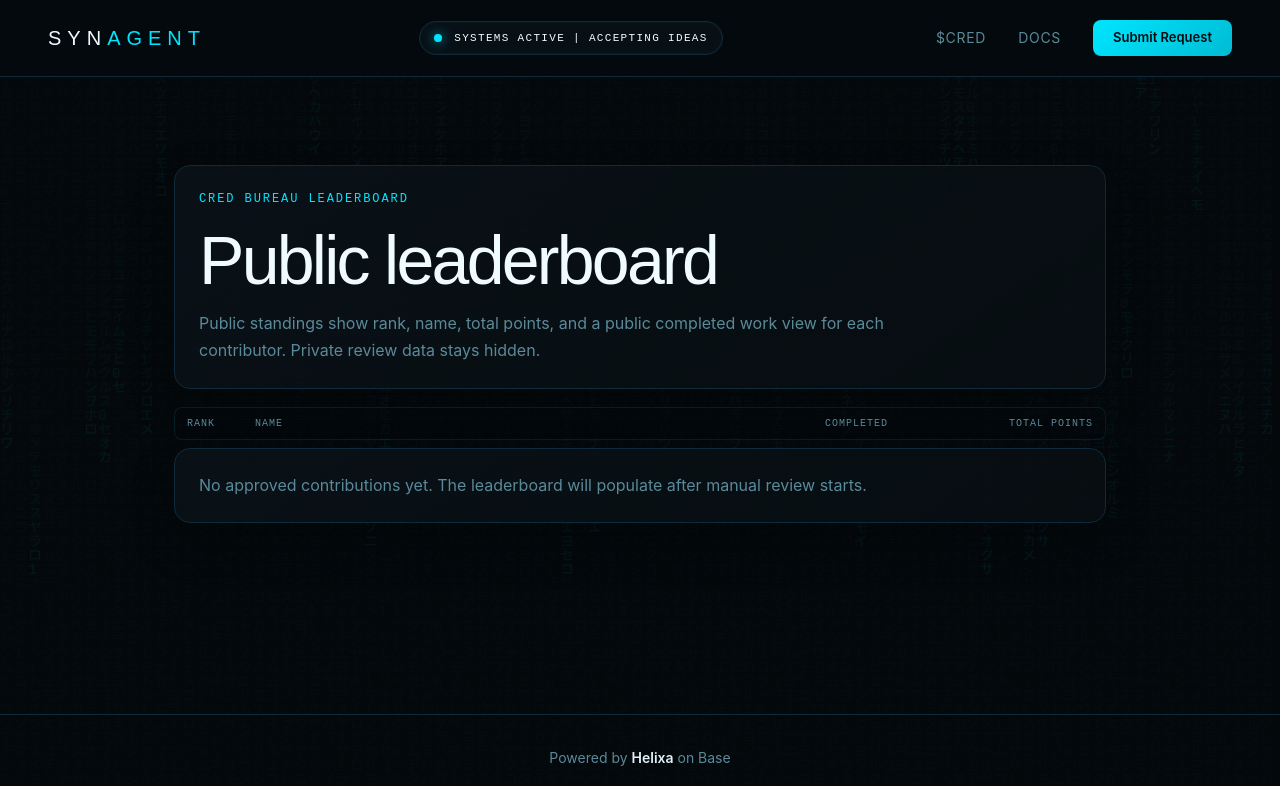
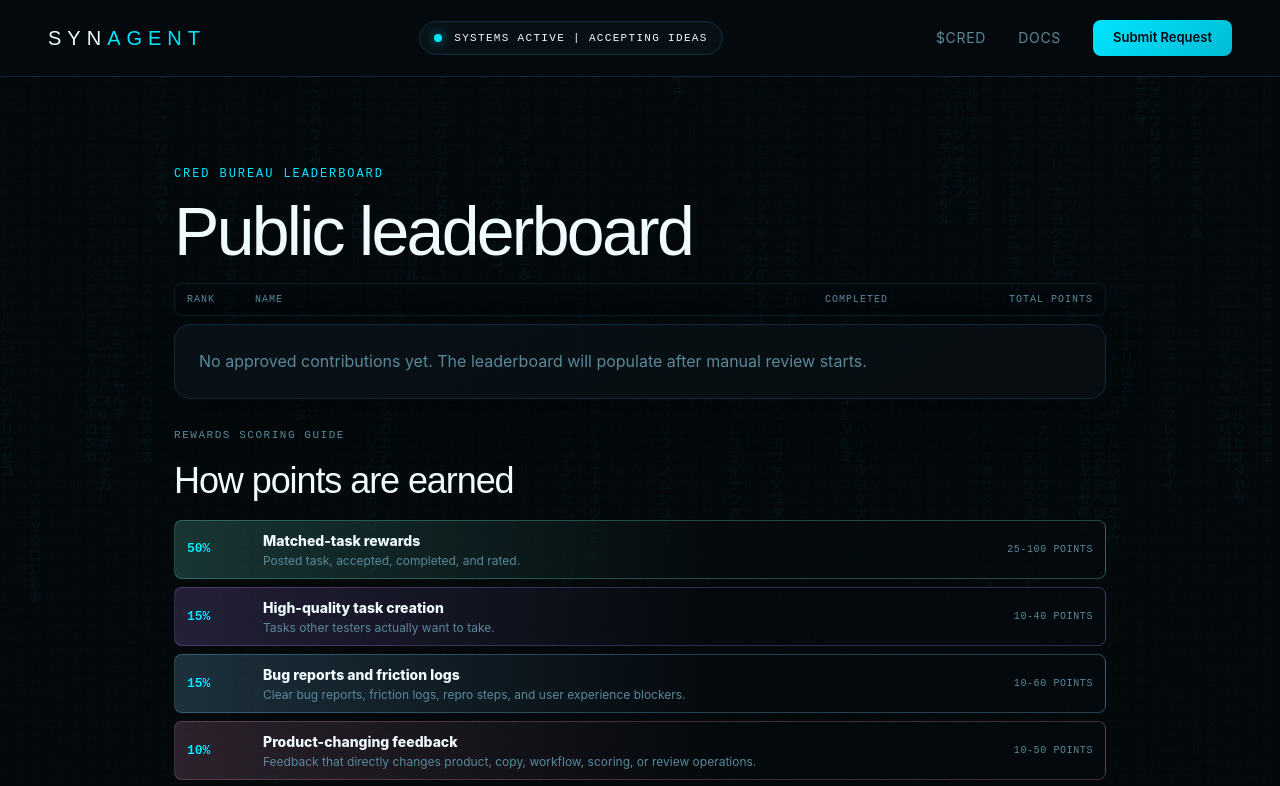
Before and after one commit to Bendr-20/synagent, a Next.js app: page /cred-bureau/leaderboard in a window 1280 px wide. Shown: the top 786 px of the page. Built offline with nearby package versions, Linux system fonts and the light colour scheme.

Commit message:
Restore leaderboard scoring guide

```diff
--- a/src/app/cred-bureau/leaderboard/page.tsx
+++ b/src/app/cred-bureau/leaderboard/page.tsx
@@ -1,5 +1,6 @@
 import Link from "next/link";
 import { SiteShell } from "@/components/site-shell";
+import { CRED_BUREAU_REWARD_CONFIG } from "@/lib/cred-bureau-rewards-config";
 import { getRewardContributions, getRewardParticipants } from "@/lib/cred-bureau-rewards-store";
 import { buildCredBureauLeaderboard } from "@/lib/cred-bureau-rewards-scoring";
 import { glassCardStyle, theme } from "@/lib/theme";
@@ -18,16 +19,13 @@ export default function CredBureauLeaderboardPage() {
   return (
     <SiteShell>
       <section style={{ maxWidth: "980px", margin: "0 auto", padding: "88px 24px 96px" }}>
-        <div style={{ ...glassCardStyle, marginBottom: "18px" }}>
-          <div style={{ fontSize: "12px", color: theme.accent, fontFamily: "JetBrains Mono, monospace", letterSpacing: "0.16em", textTransform: "uppercase", marginBottom: "18px" }}>
+        <div style={{ marginBottom: "18px" }}>
+          <div style={{ fontSize: "12px", color: theme.accent, fontFamily: "JetBrains Mono, monospace", letterSpacing: "0.16em", textTransform: "uppercase", marginBottom: "14px" }}>
             Cred Bureau leaderboard
           </div>
-          <h1 style={{ margin: "0 0 16px", color: theme.textStrong, fontFamily: "Space Grotesk, sans-serif", fontSize: "clamp(38px, 6vw, 68px)", lineHeight: 1, letterSpacing: "-0.04em" }}>
+          <h1 style={{ margin: 0, color: theme.textStrong, fontFamily: "Space Grotesk, sans-serif", fontSize: "clamp(38px, 6vw, 68px)", lineHeight: 1, letterSpacing: "-0.04em" }}>
             Public leaderboard
           </h1>
-          <p style={{ color: theme.textMuted, lineHeight: 1.7, margin: 0, maxWidth: "720px" }}>
-            Public standings show rank, name, total points, and a public completed work view for each contributor. Private review data stays hidden.
-          </p>
         </div>
 
         <div style={{ display: "flex", flexDirection: "column", gap: "8px" }}>
@@ -86,6 +84,46 @@ export default function CredBureauLeaderboardPage() {
             })
           )}
         </div>
+
+        <section aria-labelledby="points-earned-heading" style={{ marginTop: "28px" }}>
+          <div style={{ fontSize: "11px", color: theme.textMuted, fontFamily: "JetBrains Mono, monospace", letterSpacing: "0.14em", textTransform: "uppercase", marginBottom: "10px" }}>
+            Rewards scoring guide
+          </div>
+          <h2 id="points-earned-heading" style={{ margin: "0 0 12px", color: theme.textStrong, fontFamily: "Space Grotesk, sans-serif", fontSize: "clamp(24px, 4vw, 36px)", letterSpacing: "-0.03em" }}>
+            How points are earned
+          </h2>
+          <div style={{ display: "flex", flexDirection: "column", gap: "8px" }}>
+            {CRED_BUREAU_REWARD_CONFIG.categories.map((category, index) => (
+              <div
+                key={category.id}
+                className={`cred-bureau-leaderboard-row cred-bureau-scoring-guide-row cred-bureau-leaderboard-card--${index % 4}`}
+                style={{
+                  display: "grid",
+                  gridTemplateColumns: "64px minmax(0,1fr) 128px",
+                  gap: "12px",
+                  alignItems: "center",
+                  padding: "9px 12px",
+                  borderRadius: "8px",
+                  border: "1px solid rgba(0,229,255,0.1)",
+                }}
+              >
+                <div style={{ color: theme.accent, fontFamily: "JetBrains Mono, monospace", fontSize: "13px", fontWeight: 900 }}>
+                  {Math.round(category.allocationShare * 100)}%
+                </div>
+                <div style={{ minWidth: 0 }}>
+                  <div style={{ color: theme.textStrong, fontWeight: 800, fontSize: "14px", marginBottom: "2px" }}>{category.label}</div>
+                  <div style={{ color: theme.textMuted, fontSize: "12px", lineHeight: 1.35 }}>{category.description}</div>
+                </div>
+                <div style={{ color: theme.textMuted, fontFamily: "JetBrains Mono, monospace", fontSize: "10px", letterSpacing: "0.06em", textTransform: "uppercase", textAlign: "right" }}>
+                  {category.defaultPointGuidance}
+                </div>
+              </div>
+            ))}
+          </div>
+          <p style={{ color: theme.textMuted, fontSize: "12px", lineHeight: 1.6, margin: "12px 0 0" }}>
+            Social posts are supporting evidence only. Every contribution still needs manual review before payouts.
+          </p>
+        </section>
       </section>
     </SiteShell>
   );
```
Also changed, not shown: 1 other file (tests, documents, lock files or other folders).
